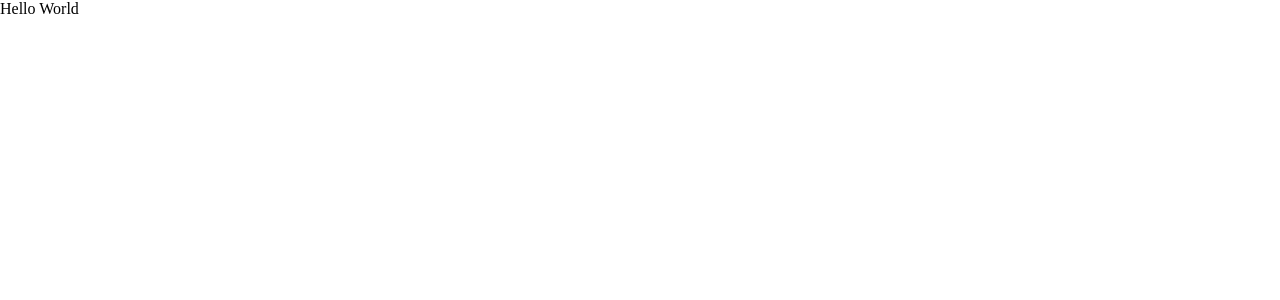
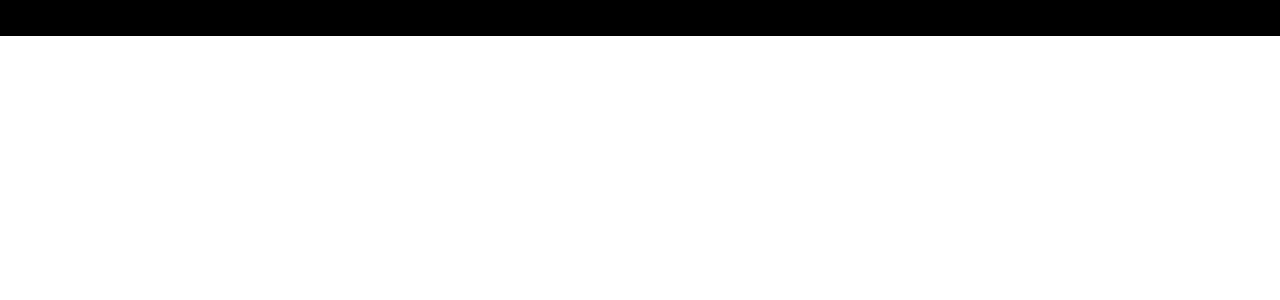
Before and after one commit to ericwtou/jsmastery-youtube-clone, a React (Create React App) app: page /channel/1 in a window 1280 px wide. Shown: the top 300 px of the page. Built offline with nearby package versions, Linux system fonts and the light colour scheme.

Commit message:
Routes & related components

```diff
--- a/src/App.js
+++ b/src/App.js
@@ -1,9 +1,26 @@
-import React from 'react'
+import {BrowserRouter, Routes, Route} from 'react-router-dom'
+import {Box} from '@mui/material'
 
-const App = () => {
-  return (
-    <div>Hello World</div>
-  )
-}
+// `.components/index.js` enables this
+import {Navbar, Feed, VideoDetail, ChannelDetail, SearchFeed} from './components'
+// import Navbar from './components/Navbar'
+// import Feed from './components/Feed'
+// import VideoDetail from './components/VideoDetail'
+// import ChannelDetail from './components/ChannelDetail'
+// import SearchFeed from './components/SearchFeed'
+
+const App = () => (
+  <BrowserRouter>
+    <Box sx={{ backgroundColor: '#000' }}>
+      <Navbar />
+      <Routes>
+        <Route path="/" exact element={<Feed />} />
+        <Route path="/video/:id" element={<VideoDetail />} />
+        <Route path="/channel/:id" element={<ChannelDetail />} />
+        <Route path="/search/:searchTerm" element={<SearchFeed />} />
+      </Routes>
+    </Box>
+  </BrowserRouter>
+)
 
 export default App
--- /dev/null
+++ b/src/components/ChannelDetail.jsx
@@ -0,0 +1,9 @@
+import React from 'react'
+
+const ChannelDetail = () => {
+  return (
+    <div>ChannelDetail</div>
+  )
+}
+
+export default ChannelDetail
--- /dev/null
+++ b/src/components/Feed.jsx
@@ -0,0 +1,9 @@
+import React from 'react'
+
+const Feed = () => {
+  return (
+    <div>Feed</div>
+  )
+}
+
+export default Feed
--- /dev/null
+++ b/src/components/Navbar.jsx
@@ -0,0 +1,9 @@
+import React from 'react'
+
+const Navbar = () => {
+  return (
+    <div>Navbar</div>
+  )
+}
+
+export default Navbar
--- /dev/null
+++ b/src/components/SearchFeed.jsx
@@ -0,0 +1,9 @@
+import React from 'react'
+
+const SearchFeed = () => {
+  return (
+    <div>SearchFeed</div>
+  )
+}
+
+export default SearchFeed
--- /dev/null
+++ b/src/components/VideoDetail.jsx
@@ -0,0 +1,9 @@
+import React from 'react'
+
+const VideoDetail = () => {
+  return (
+    <div>VideoDetail</div>
+  )
+}
+
+export default VideoDetail
--- /dev/null
+++ b/src/components/index.js
@@ -0,0 +1,5 @@
+export {default as Navbar} from './Navbar'
+export {default as Feed} from './Feed'
+export {default as VideoDetail} from './VideoDetail'
+export {default as ChannelDetail} from './ChannelDetail'
+export {default as SearchFeed} from './SearchFeed'
```
